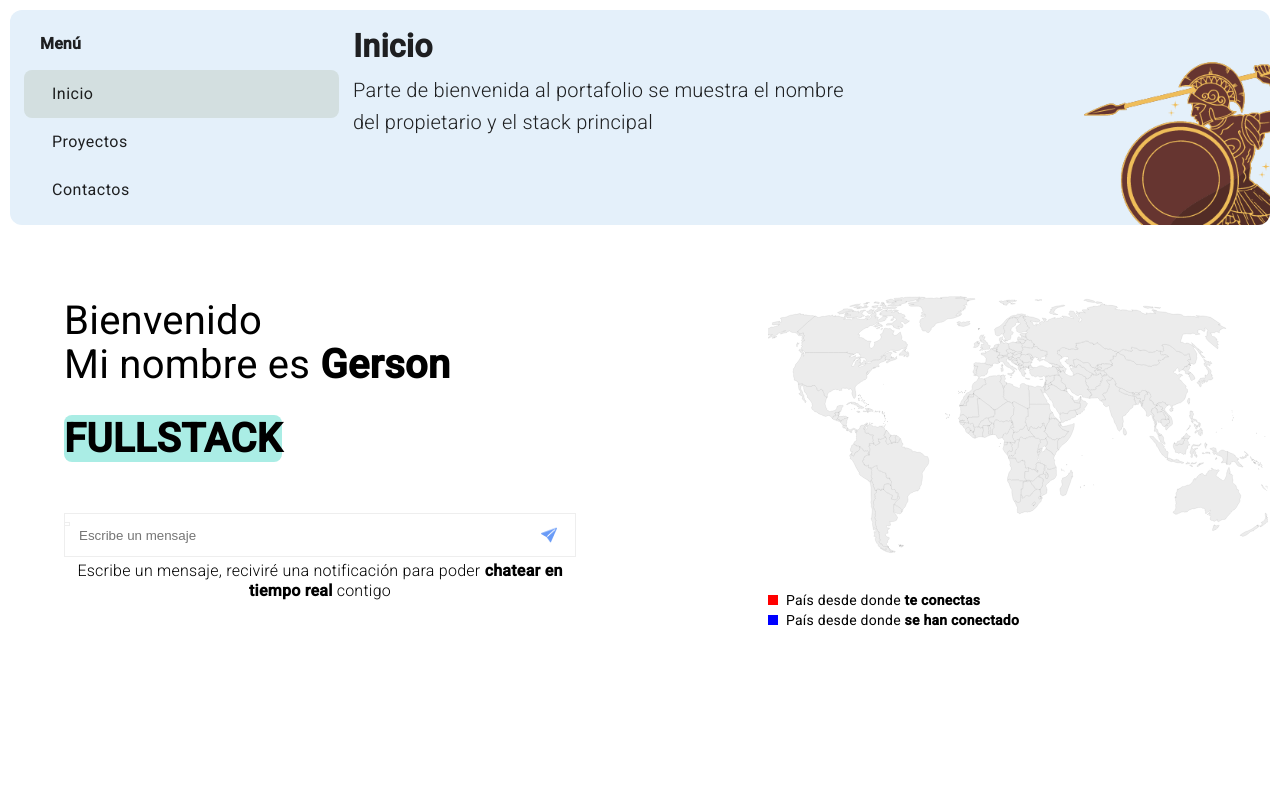
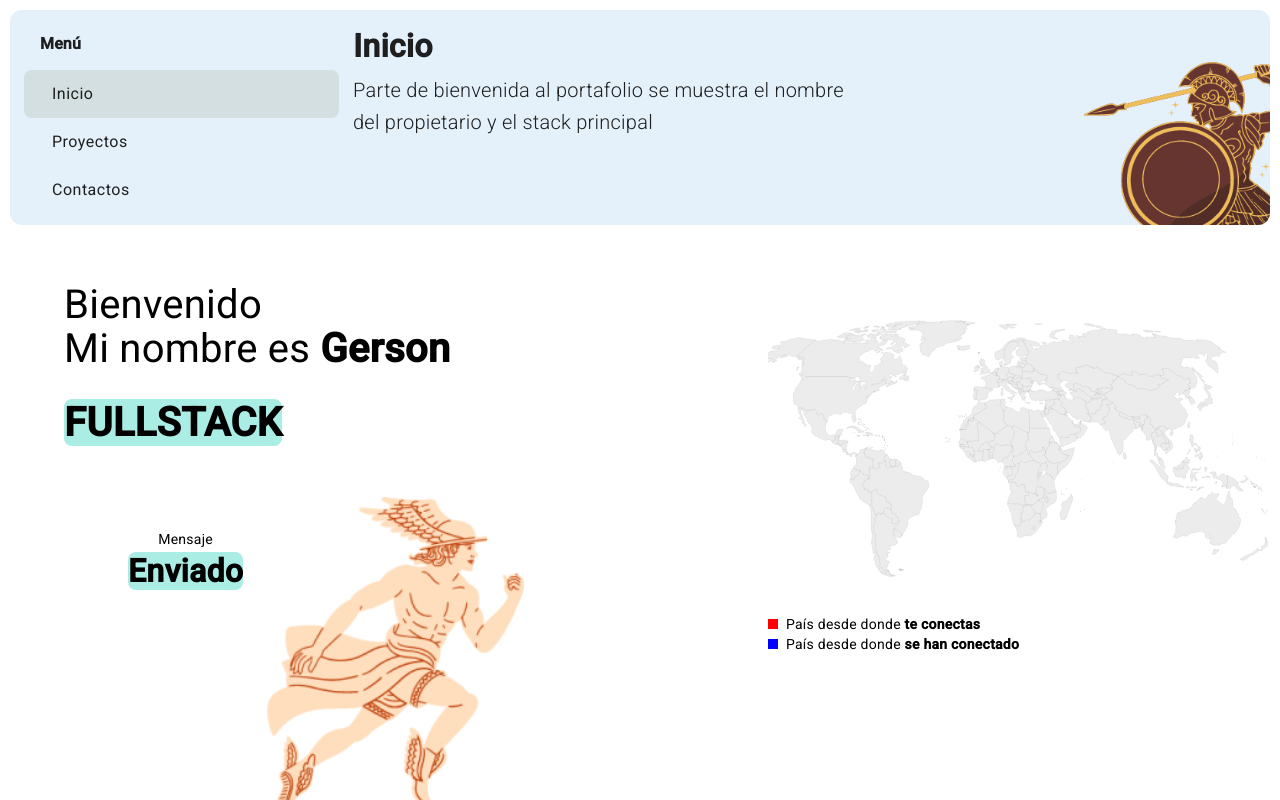
Before and after one commit to GersonVis/portfolio, an Angular app: page /#/main in a window 1280 px wide. Built offline with nearby package versions, Linux system fonts and the light colour scheme.

Commit message:
message complete

```diff
--- a/src/app/modules/main/components/home/home.component.css
+++ b/src/app/modules/main/components/home/home.component.css
@@ -1,11 +1,16 @@
+.main{
+    height: 100%;
+    width: 100%;
+    overflow: hidden;
+    position: absolute;
+}
 .content-principal{
     display: flex;
     width: 100%;
     height: 100%;
-
+    overflow: hidden;
 }
 .home{
-
     display: flex;
     align-items: start;
     justify-content:start;
@@ -14,12 +19,12 @@
 }
 .left{
     min-width: 50%;
-    padding: 64px;
+    padding: 0px 64px 0px 64px;
 }
 .right{
     display: flex;
     align-items: start;
-    justify-content: center;
+    padding-top: 48px;
     justify-items: center;
     flex-direction: column;
     flex-grow: 1;
@@ -27,9 +32,8 @@
 
 .home-content-info{
     width: 100%;
-    height: 60%;
     font-size: 30pt;
-    margin-bottom: 64px;
+    margin-top: 48px;
 }
 .content-welcome{
     margin: 0;
@@ -240,3 +244,28 @@ path:hover::after{
 .invalite-email{
     background-color: rgb(255, 182, 182);
 }
+
+.content-msg-ok{
+    display: flex;
+    flex-direction: row;
+    height: 40%;
+    width: 100%;
+    margin-top: 64px;
+}
+
+
+/*Styles generals*/
+.priority-higth{
+    border-radius: 8px;
+    background-color: #AAEDE5;
+    display: initial;
+    font-weight: bold;
+}
+#imgSend{
+    height: 100%;
+}
+.text-msg-ok{
+    margin-top: 5%;
+    margin-left: 10%;
+    margin-right: 24px
+}
--- a/src/app/modules/main/components/home/home.component.html
+++ b/src/app/modules/main/components/home/home.component.html
@@ -1,5 +1,6 @@
-<app-toolbar [optionSelect]="optionMenu"></app-toolbar>
-<div>
+
+<div class="main">
+    <app-toolbar [optionSelect]="optionMenu"></app-toolbar>
     <div class="content-principal">
         <div class="home left">
             <div class="home-content-info">
@@ -12,9 +13,17 @@
                     FULLSTACK
                 </div>
             </div>
-            <div class="content-chat-principal">
-                <div class="chat">
-
+            <div class="content-msg-ok">
+                    <div class="text-msg-ok">
+                        <p style="text-align: center">Mensaje</p>
+                        <div style="font-size: 24pt;" class="priority-higth">Enviado</div>
+                    </div>
+                    <div>
+                        <img id="imgSend"src="assets/images/hermes.png">
+                    </div>
+            </div>
+            <div class="content-chat-principal" style="visibility: hidden; height: 0%;" #divMessageSend>
+                <div class="chat"  >
                     <form [formGroup]="chatForms" style="min-width: 100%; display: flex">
                         <div class="content-inpt-name"
                         [ngClass]="{'content-inpt-active': inputContentNameData.classBoolean.active}">
@@ -28,8 +37,6 @@
                             class="text-chat" (focus)="evtFocusMesage($event)">
 
                     </form>
-
-
 
                     <div class="button-chat">
                         <div class="cente-chat-img" (click)="clickSend($event)" #btnSend>
--- a/src/app/modules/main/components/home/home.component.ts
+++ b/src/app/modules/main/components/home/home.component.ts
@@ -11,44 +11,45 @@ export class HomeComponent implements OnInit {
   countriesOn: Array<any> = []
   infoRectBoolean: boolean = false
   chatForms: FormGroup
-  ger:any ={
+  ger: any = {
     nombre: "gerson"
   }
   @ViewChild('rectInfo') rectInfo: any
   @ViewChild('btnSend') btnSend: any
   @ViewChild('inputMessage') inputMessage: any
   @ViewChild('inputEmail') inputEmail: any
+  @ViewChild('divMessageSend') divMessageSend: any
 
   inputNameWithJs: any
-  inputNameData: any={
-    style:{
-      inactive:  "visibility: hidden; width: 0px"
+  inputNameData: any = {
+    style: {
+      inactive: "visibility: hidden; width: 0px"
     },
     classBoolean: {
       active: false
     }
   }
-  toString(data: any): string{
+  toString(data: any): string {
     return data
   }
-  inputContentNameData: any={
-    style:{
-      inactive:  "visibility: hidden; width: 0px"
+  inputContentNameData: any = {
+    style: {
+      inactive: "visibility: hidden; width: 0px"
     },
     classBoolean: {
       active: false
     }
   }
-  inputEmailData: any={
-    style:{
-      inactive:  "visibility: hidden; width: 0px"
+  inputEmailData: any = {
+    style: {
+      inactive: "visibility: hidden; width: 0px"
     },
     classBoolean: {
       active: {
         class: "active-email-data",
         state: false
       },
-      invalidate:{
+      invalidate: {
         class: "invalite-email",
         state: false
       }
@@ -64,42 +65,45 @@ export class HomeComponent implements OnInit {
   }
 
   //events
-  evtFocusMesage(event: any){
-      this.inputContentNameData.classBoolean.active=true
+  evtFocusMesage(event: any) {
+    this.inputContentNameData.classBoolean.active = true
     console.log(this.chatForms.get("email")?.errors)
-      if(!this.validateEmail()){
+    if (!this.validateEmail()) {
       this.inputEmail.nativeElement.focus()
     }
   }
-  evtInputEmail(event: any){
+  evtInputEmail(event: any) {
     this.validateEmail()
     // alert("pulsado")
   }
-  validateEmail(): boolean{
-    if(this.chatForms.get("email")?.errors){
-      this.inputEmailData.classBoolean.invalidate.state=true
+  validateEmail(): boolean {
+    if (this.chatForms.get("email")?.errors) {
+      this.inputEmailData.classBoolean.invalidate.state = true
       return false
     }
-    this.inputEmailData.classBoolean.invalidate.state=false
+    this.inputEmailData.classBoolean.invalidate.state = false
     return true
   }
-  emailInvalite(){
+  emailInvalite() {
 
   }
 
-  clickSend(evt: any){
+  clickSend(evt: any) {
     let data = {
       message: this.chatForms.get("message")?.value,
       email: this.chatForms.get("email")?.value
     }
-   // console.log("errores", this.chatForms.get("email")?.errors, "fin errores")
-   // console.log(this.chatForms.status)
-
+    if (this.chatForms.status == "VALID") {
+      alert("formulario correcto")
+    }
+  }
+  messageSendOk(){
+   // this.divMessageSend.nativeElement
   }
   ngOnInit(): void {
     this.svgGlobal = document.getElementsByTagName('svg')[0]
     this.chargeMap(this.svgGlobal)
-    this.inputNameWithJs=document.getElementById("nameUser")
+    this.inputNameWithJs = document.getElementById("nameUser")
   }
   optionMenu: string = "inicio"
   chargeMap(svg: any) {
```
Also changed, not shown: src/assets/images/hermes.png (added). Lines whose indentation alone changed are shown as unchanged.
